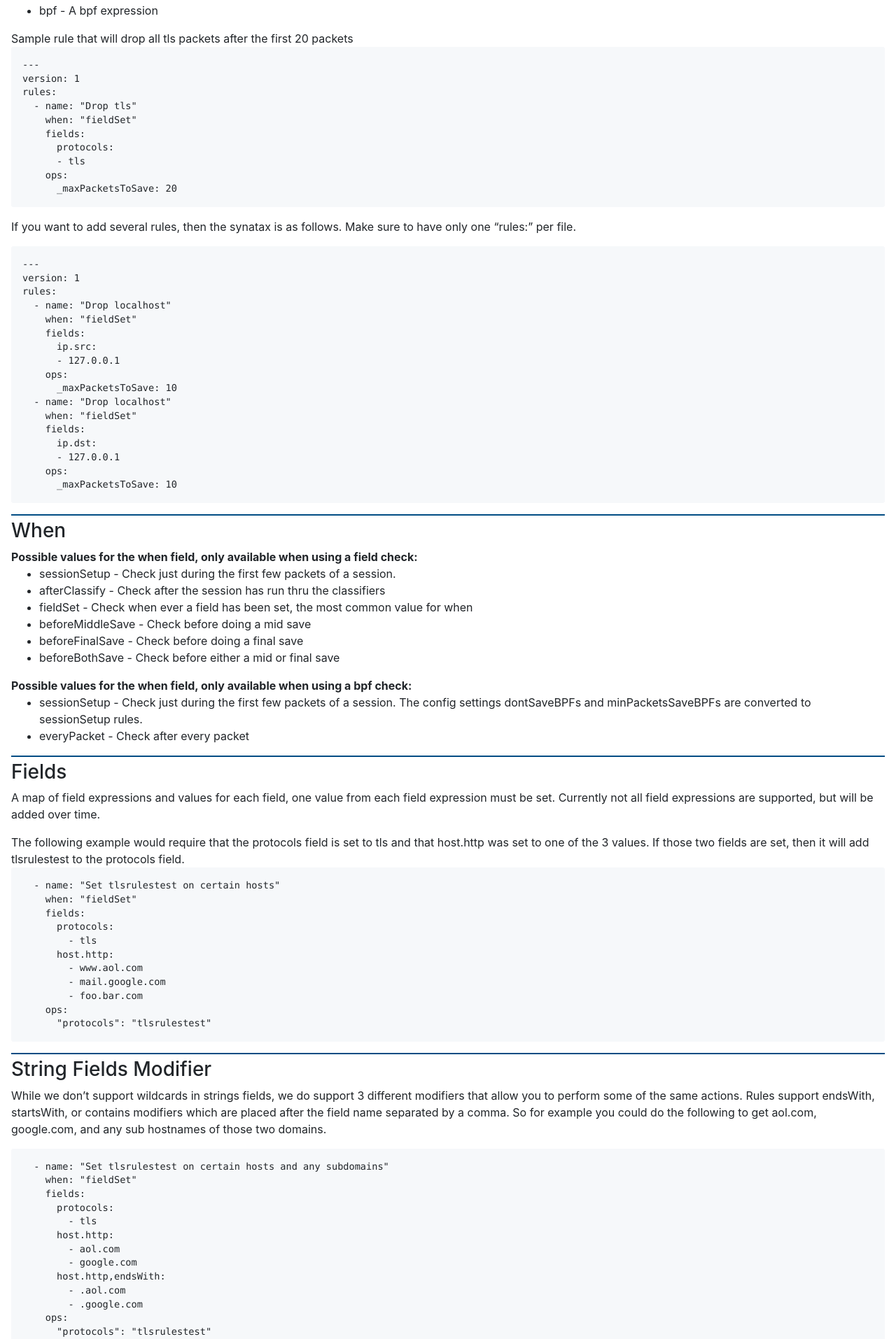
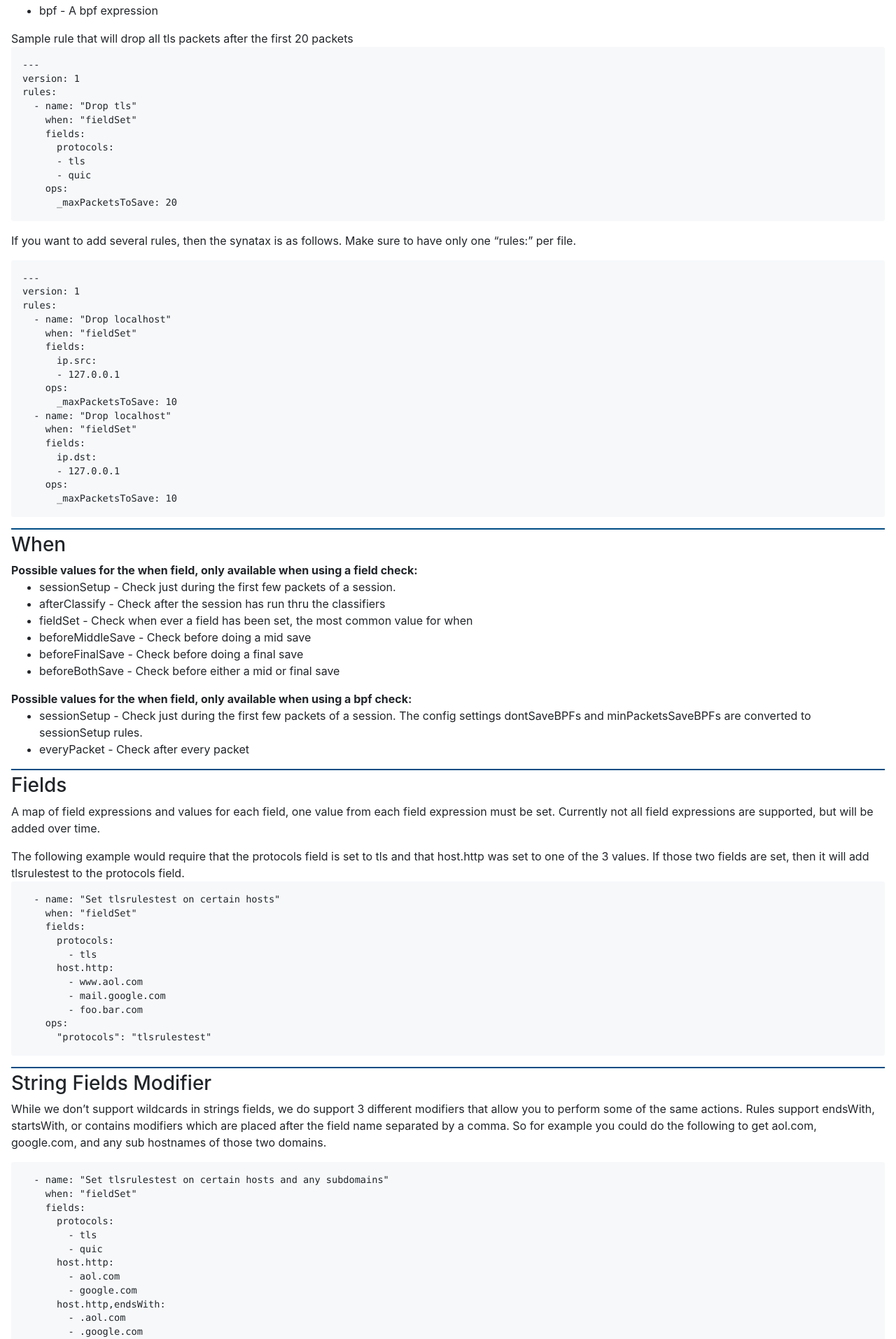
Before and after one commit to arkime/arkimeweb, a Jekyll site: the page built from _wiki/rulesformat.md, in a window 1280 px wide. Shown: the part 441-2355 px from the top of the page at 70% size. Built offline with Jekyll 4.4.1, drawn with Linux system fonts in a browser that asks for light colours; some of the changed text lies outside the part shown.

Commit message:
add quic

````diff
--- a/_wiki/rulesformat.md
+++ b/_wiki/rulesformat.md
@@ -43,6 +43,7 @@ rules:
     fields:
       protocols:
       - tls
+      - quic
     ops:
       _maxPacketsToSave: 20
 ```
@@ -122,6 +123,7 @@ So for example you could do the following to get aol.com, google.com, and any su
     fields:
       protocols:
         - tls
+        - quic
       host.http:
         - aol.com
         - google.com
@@ -144,6 +146,7 @@ For example this rule requires the src port to be < 1024 and dst port be > 1024
     fields:
       protocols:
         - tls
+        - quic
       port.src
         - 1-1023
       port.dst
@@ -290,6 +293,7 @@ For example:
     fields:
       protocols:
       - tls
+      - quic
     ops:
       _maxPacketsToSave: ${maxPacketsToSave}
 ```
````
